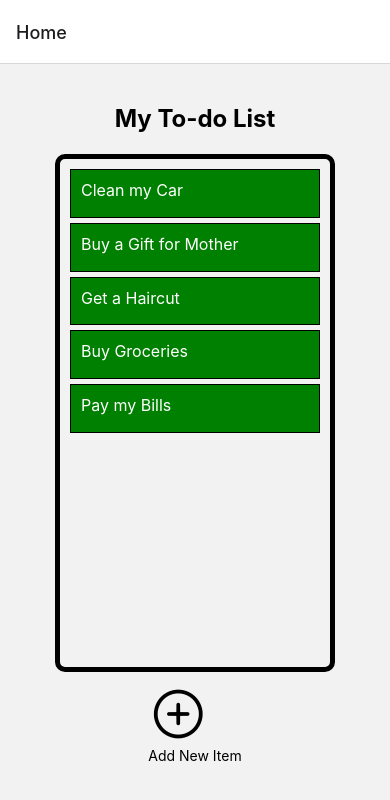
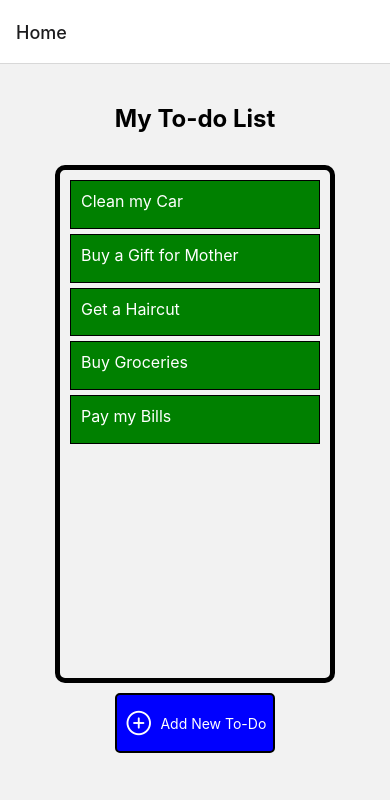
Before and after one commit to MasonDunbar/3701ICT-Assignment-1, a React Native app in the folder milestone-two/: screen /Home in a window 390 px wide. Shown: the top 800 px of the page. Built offline with nearby package versions, Linux system fonts and the light colour scheme.

Commit message:
Milestone 2 - Added Styling to Home page Button

```diff
--- a/milestone-two/src/components/IconButton.js
+++ b/milestone-two/src/components/IconButton.js
@@ -1,7 +1,6 @@
 import { View, Text, StyleSheet, Pressable } from "react-native";
 import { Ionicons } from "@expo/vector-icons";
 
-const navToNewItem = () => navigation.navigate('NewItem')
 export const IconButton = ({
     name,
     label,
@@ -11,10 +10,28 @@ export const IconButton = ({
 }) => {
     return (
         <Pressable onPress={fun}>
-            <View>
-                <Ionicons name={name} color="Black" size={60}/>
-                <Text>{label}</Text>
+            <View style={styles.container}>
+                <Ionicons name={name} color="white" size={30}/>
+                <Text style={styles.text}>{label}</Text>
             </View>
         </Pressable>
     );
 };
+
+const styles = StyleSheet.create({
+    container: {
+        width: 160,
+        height: 60,
+        borderWidth: 2,
+        borderColor: "black",
+        borderRadius: 5,
+        backgroundColor: "blue",
+        flexDirection: "row",
+        justifyContent: "space-evenly",
+        alignItems: "center",
+
+    },
+    text: {
+        color: "white",
+    },
+})
--- a/milestone-two/src/screens/Home.js
+++ b/milestone-two/src/screens/Home.js
@@ -8,13 +8,23 @@ export default  function Home({ navigation }) {
         <View style={styles.container}>
             <Text style={styles.title}>My To-do List</Text>
                 <View style={styles.itemBox}>
-                    <Text style={styles.item}>Clean my Car</Text>
-                    <Text style={styles.item}>Buy a Gift for Mother</Text>
-                    <Text style={styles.item}>Get a Haircut</Text>
-                    <Text style={styles.item}>Buy Groceries</Text>
-                    <Text style={styles.item}>Pay my Bills</Text>
+                    <View style={styles.item}>
+                      <Text style={styles.itemtext}>Clean my Car</Text>
+                    </View>
+                    <View style={styles.item}>
+                      <Text style={styles.itemtext}>Buy a Gift for Mother</Text>
+                    </View>
+                    <View style={styles.item}>
+                      <Text style={styles.itemtext}>Get a Haircut</Text>
+                    </View>
+                    <View style={styles.item}>
+                      <Text style={styles.itemtext}>Buy Groceries</Text>
+                    </View>
+                    <View style={styles.item}>
+                      <Text style={styles.itemtext}>Pay my Bills</Text>
+                    </View>
             </View>
-            <IconButton name="add-circle-outline" label="Add New Item" fun={navToNewItem}/>
+            <IconButton name="add-circle-outline" label="Add New To-Do" fun={navToNewItem}/>
             <StatusBar style="auto" />
         </View>
     );
@@ -47,13 +57,16 @@ const styles = StyleSheet.create({
     marginBottom: 10,
   },
   item: {
-    fontSize: 16,
+
     borderWidth: 1,
     minHeight: '10%',
     backgroundColor: 'green',
     padding: 10,
     marginBottom: 5,
-    color: 'white',
+  },
+  itemtext: {
+    fontSize: 16,
+    color: "white",
   },
   button: {
     backgroundColor: 'blue',
```
